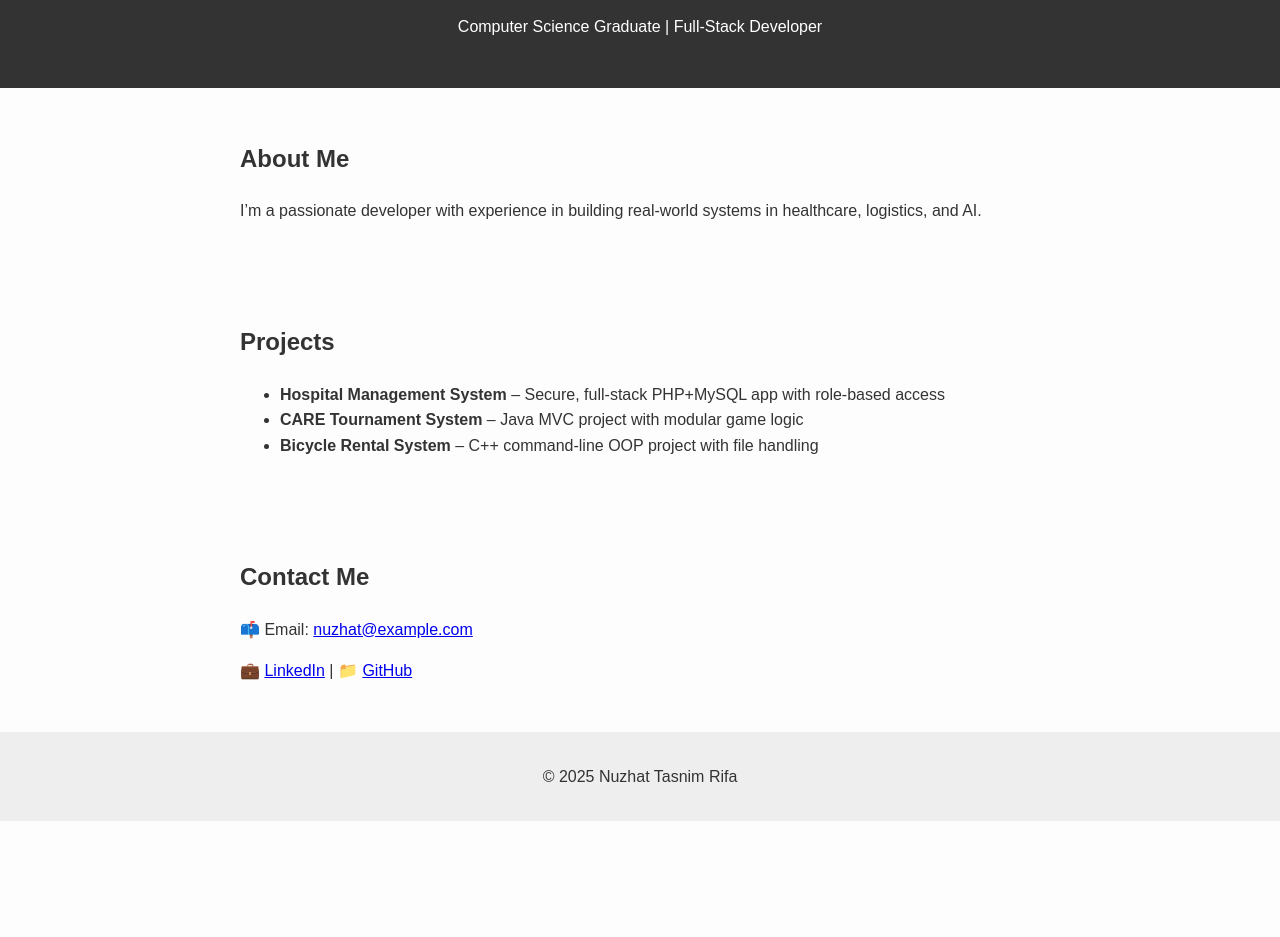
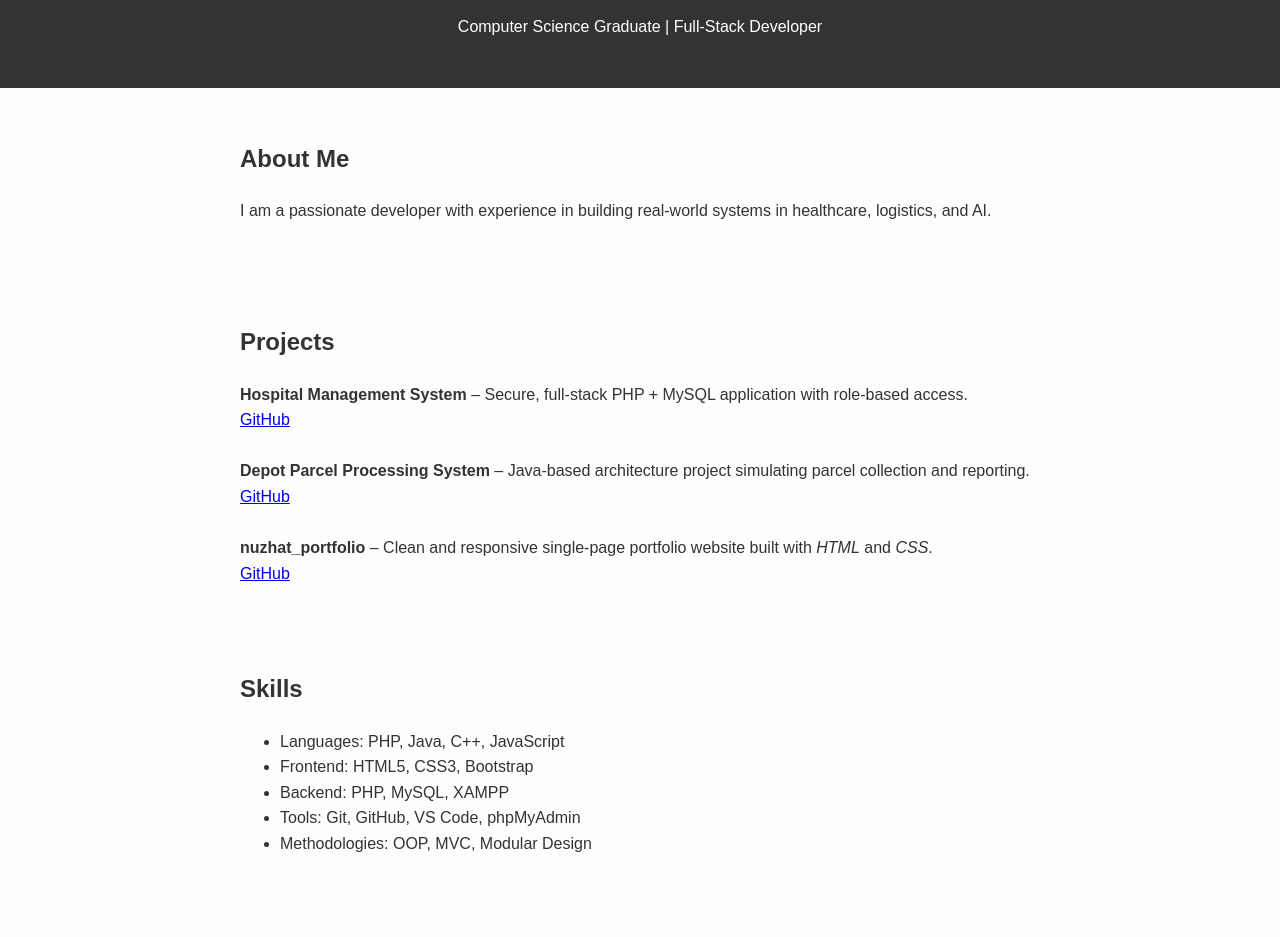
Before and after one commit to nr22aap/nuzhat_portfolio, a plain HTML site: page index.html in a window 1280 px wide. Shown: the part 112-1049 px from the top of the page. Before the commit the page ends 933 px from the top, so only its background shows below. Drawn offline with Linux system fonts and the light colour scheme.

Commit message:
Initial portfolio updated

```diff
--- a/index.html
+++ b/index.html
@@ -1,42 +1,66 @@
 <!DOCTYPE html>
 <html lang="en">
 <head>
-  <meta charset="UTF-8">
-  <meta name="viewport" content="width=device-width, initial-scale=1">
-  <title>Nuzhat Tasnim Rifa | Software Developer</title>
-  <link rel="stylesheet" href="style.css">
+  <meta charset="UTF-8" />
+  <meta name="viewport" content="width=device-width, initial-scale=1.0"/>
+  <title>Nuzhat Tasnim Rifa | Portfolio</title>
+  <link rel="stylesheet" href="style.css" />
 </head>
 <body>
-
   <header>
-    <h1>Hi, I'm Nuzhat 👋</h1>
+    <h1>Hi, I am Nuzhat 👋</h1>
     <p>Computer Science Graduate | Full-Stack Developer</p>
   </header>
 
-  <section id="about">
+  <section class="about">
     <h2>About Me</h2>
-    <p>I’m a passionate developer with experience in building real-world systems in healthcare, logistics, and AI.</p>
+    <p>I am a passionate developer with experience in building real-world systems in healthcare, logistics, and AI.</p>
   </section>
 
-  <section id="projects">
+  <section class="projects">
     <h2>Projects</h2>
+
+    <div>
+      <strong>Hospital Management System</strong> – Secure, full-stack PHP + MySQL application with role-based access.
+      <br/><a href="https://github.com/nr22aap/hms" target="_blank">GitHub</a>
+    </div><br/>
+
+    <div>
+      <strong>Depot Parcel Processing System</strong> – Java-based architecture project simulating parcel collection and reporting.
+      <br/><a href="https://github.com/nr22aap/depot-parcel-system" target="_blank">GitHub</a>
+    </div><br/>
+
+    <div>
+      <strong>nuzhat_portfolio</strong> – Clean and responsive single-page portfolio website built with <em>HTML</em> and <em>CSS</em>.
+      <br/><a href="https://github.com/nr22aap/nuzhat_portfolio" target="_blank">GitHub</a>
+    </div>
+  </section>
+
+  <section class="skills">
+    <h2>Skills</h2>
     <ul>
-      <li><strong>Hospital Management System</strong> – Secure, full-stack PHP+MySQL app with role-based access</li>
-      <li><strong>CARE Tournament System</strong> – Java MVC project with modular game logic</li>
-      <li><strong>Bicycle Rental System</strong> – C++ command-line OOP project with file handling</li>
+      <li>Languages: PHP, Java, C++, JavaScript</li>
+      <li>Frontend: HTML5, CSS3, Bootstrap</li>
+      <li>Backend: PHP, MySQL, XAMPP</li>
+      <li>Tools: Git, GitHub, VS Code, phpMyAdmin</li>
+      <li>Methodologies: OOP, MVC, Modular Design</li>
     </ul>
   </section>
 
-  <section id="contact">
+  <section class="contact">
     <h2>Contact Me</h2>
-    <p>📫 Email: <a href="mailto:nuzhat@example.com">nuzhat@example.com</a></p>
-    <p>💼 <a href="https://linkedin.com/in/your-profile" target="_blank">LinkedIn</a> |
-       📁 <a href="https://github.com/your-github" target="_blank">GitHub</a></p>
+    <p>Email: <a href="mailto:nuzhatrifa24@gmail.com">nuzhatrifa24@gmail.com</a></p>
+    <p>
+      <a href="https://linkedin.com/in/nuzhat" target="_blank">LinkedIn</a> |
+      <a href="https://github.com/nr22aap" target="_blank">GitHub</a>
+    </p>
+    <p>
+      <a href="e:\Graduate Jobs\NUZHAT_TASNIM_RIFA_CV.pdf" download class="btn">📄 Download CV</a>
+    </p>
   </section>
 
   <footer>
     <p>© 2025 Nuzhat Tasnim Rifa</p>
   </footer>
-
 </body>
 </html>
```
